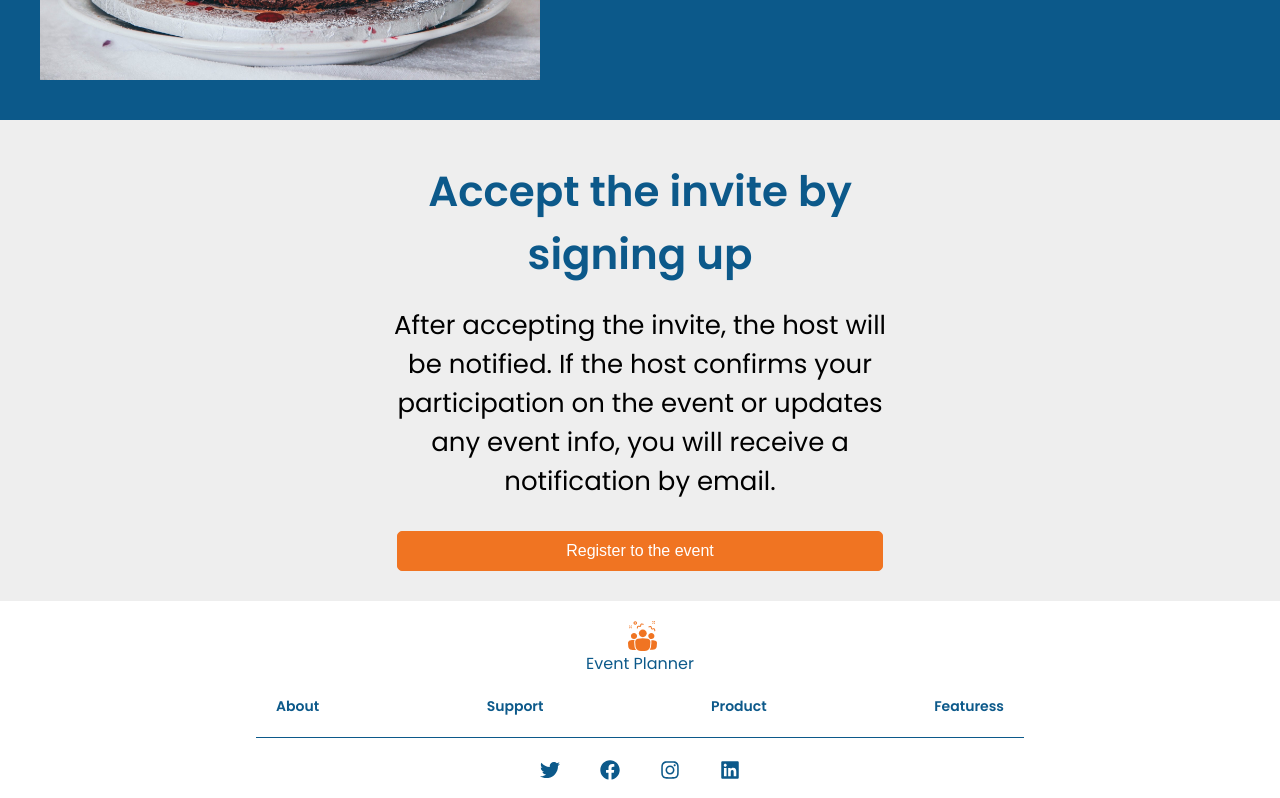
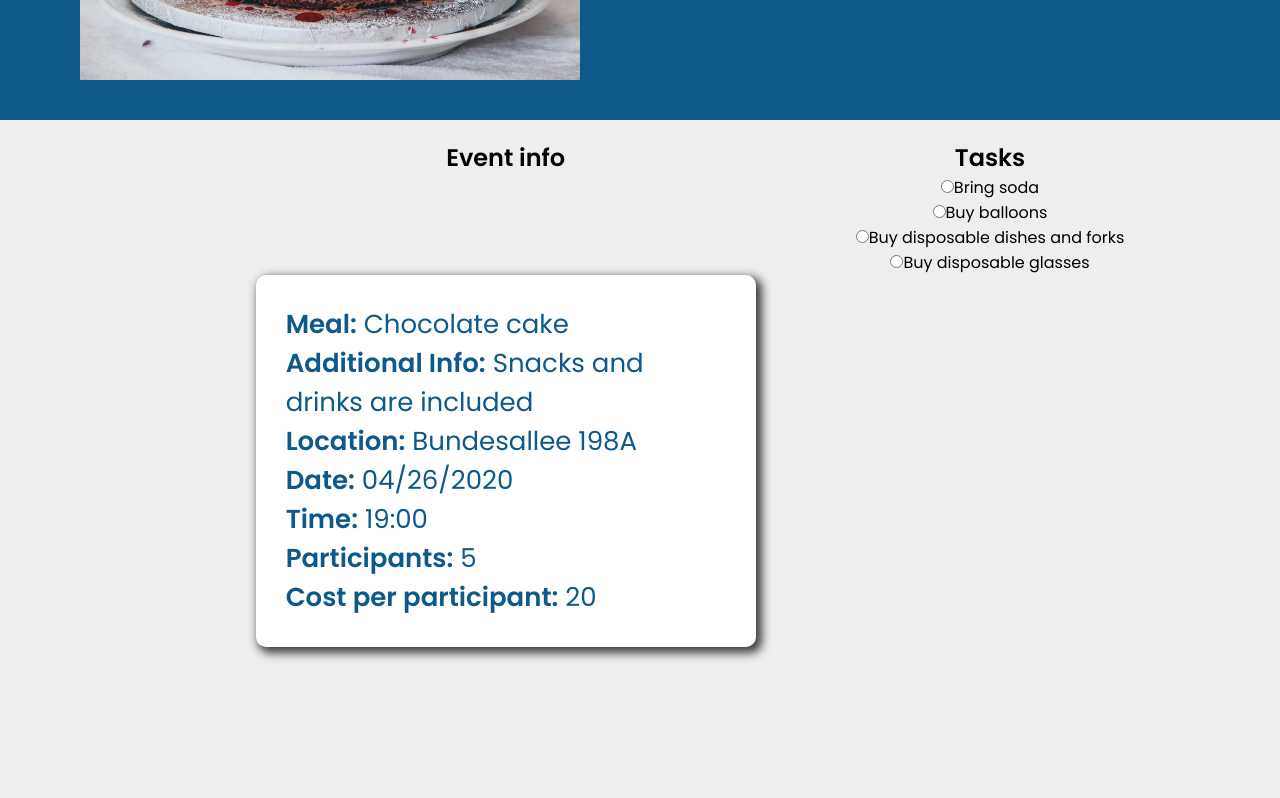
Before and after one commit to MarinaFroes/Event_Planner, a React (Create React App) app: page / in a window 1280 px wide. Shown: the part 500-1298 px from the top of the page. Built offline with nearby package versions, Linux system fonts and the light colour scheme.

Commit message:
feat: Add EventCard

```diff
--- a/src/components/AcceptInvite.tsx
+++ b/src/components/AcceptInvite.tsx
@@ -5,22 +5,37 @@ import Header from './Header'
 import EventImg from '../assets/images/tuva-mathilde-loland-4rfVL3NNGrA-unsplash.jpg'
 import TextBox from './TextBox'
 import Btn from './Btn'
+import EventCard from './EventCard'
 
 const AcceptInviteContainer = styled.div`
   background-color: var(--main-color-grey, #eee);
   display: flex;
   flex-direction: column;
   align-items: center;
+
 `
 
 const Content = styled.div`
+  display: flex;
+  flex-direction: column;
   padding: 20px;
+
+
+  @media only screen and (min-width: 1024px){
+    flex-direction: row;
+  }
+`
+
+const TasksContainer = styled.form`
+  display: flex;
+  flex-direction: column;
+  font-size: 16px;
 `
 
 const AcceptInvite: React.FC = () => {
-  const eventName = "My Birthday Details"
+  const eventName = "My Birthday"
   const subtitle = "You were invited to take part on My Birthday. Check the event info below:"
-  const heading1 = "Accept the invite by signing up"
+  const heading1 = "Sign up to accept the invite"
   const heading2 = "After accepting the invite, the host will be notified. If the host confirms your participation on the event or updates any event info, you will receive a notification by email."
   const eventText = {
     description: "Chocolate cake",
@@ -31,6 +46,32 @@ const AcceptInvite: React.FC = () => {
     participants: 5,
     cost: 20.00
   }
+  const tasks = [
+    {
+      id: "task1",
+      details: "Bring soda",
+      owner: "",
+      eventId: "11332252452453453"
+    },
+    {
+      id: "task2",
+      details: "Buy balloons",
+      owner: "",
+      eventId: "11332252452453453"
+    },
+    {
+      id: "task3",
+      details: "Buy disposable dishes and forks",
+      owner: "",
+      eventId: "11332252452453453"
+    },
+    {
+      id: "task1",
+      details: "Buy disposable glasses",
+      owner: "",
+      eventId: "11332252452453453"
+    }
+  ]
 
   return (
     <AcceptInviteContainer>
@@ -38,16 +79,45 @@ const AcceptInvite: React.FC = () => {
         title={eventName}
         subtitle={subtitle}
         imageUrl={EventImg}
-        eventText={eventText}
       />
       <Content>
+
+        {/* <TextBox heading1={heading1} heading2={heading2} /> */}
+        <div>
+          <h2>Event info</h2>
+          <EventCard eventText={eventText} />
+        </div>
+
+
+        <TasksContainer>
+          <h2>Tasks</h2>
+          <label>
+            <input type="radio" key={tasks[0].id} name="tasks" id={tasks[0].id} value={tasks[0].id}/>
+            {tasks[0].details}
+          </label>
+          <label>
+            <input type="radio" key={tasks[1].id} name="tasks" id={tasks[1].id} value={tasks[1].id}/>
+            {tasks[1].details}
+          </label>
+          <label>
+            <input type="radio" key={tasks[2].id} name="tasks" id={tasks[2].id} value={tasks[2].id}/>
+            {tasks[2].details}
+          </label>
+          <label>
+            <input type="radio" key={tasks[3].id} name="tasks" id={tasks[3].id} value={tasks[3].id}/>
+            {tasks[3].details}
+          </label>
+        </TasksContainer>
+
+      </Content>
+      <div>
         <TextBox heading1={heading1} heading2={heading2} />
         <Btn
           primaryBtn={true}
           btnText="Register to the event"
           btnWidth="90%"
         />
-      </Content>
+      </div>
     </AcceptInviteContainer>
   )
 }
```
